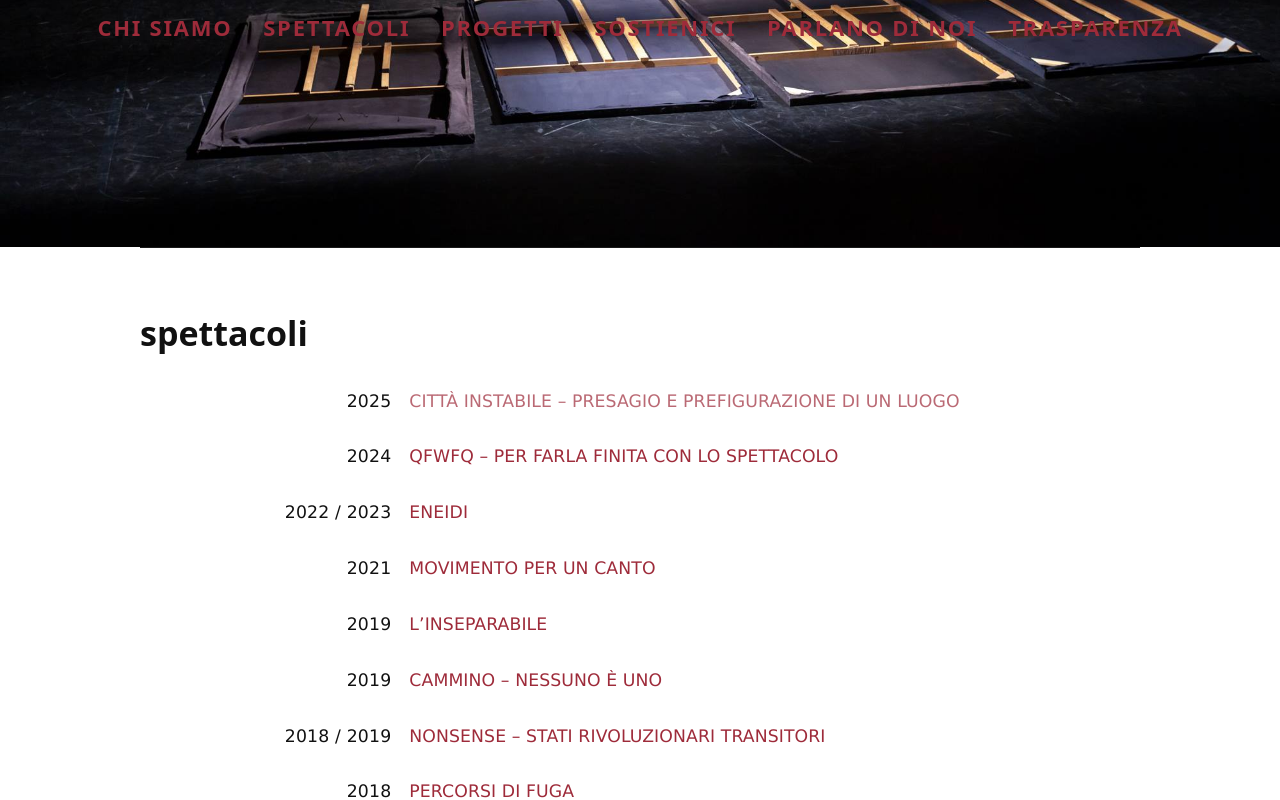
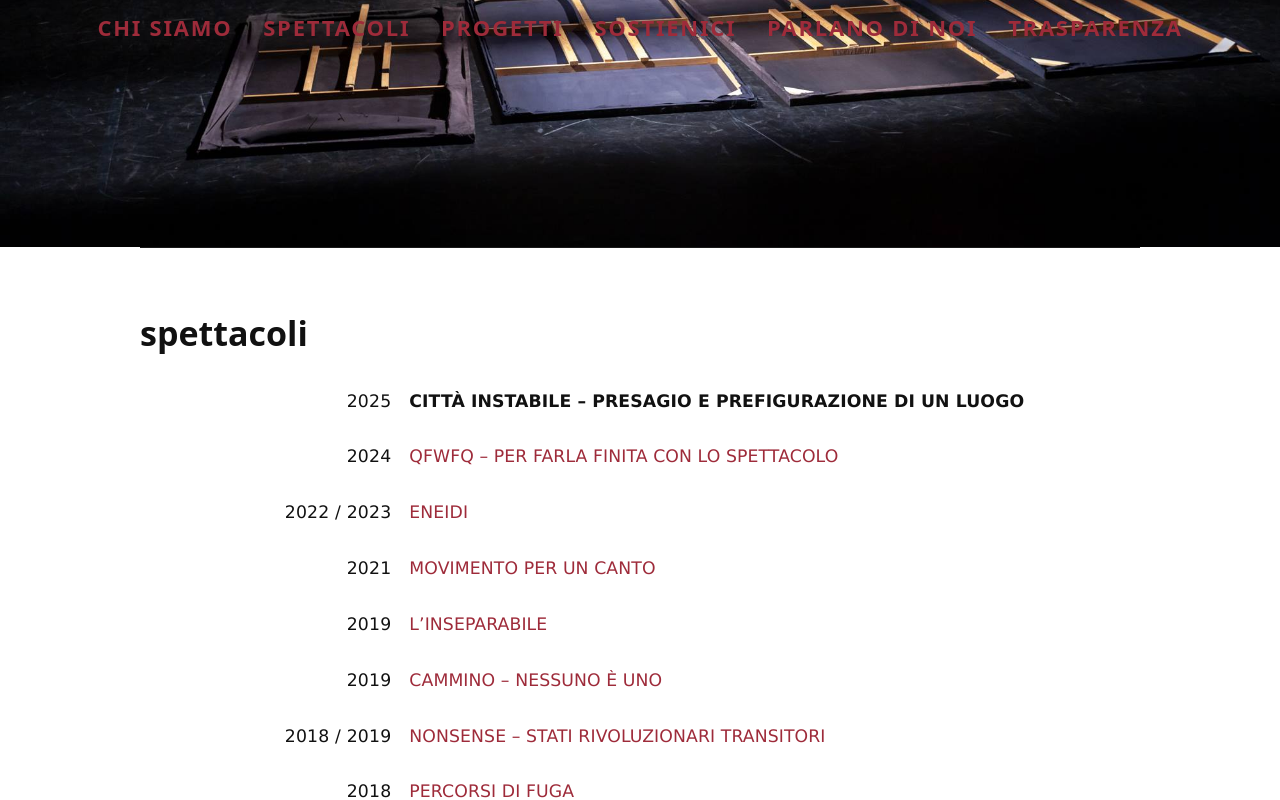
Before and after one commit to alaska182/alaska182.github.io, a plain HTML site: page spettacoli.html in a window 1280 px wide. In both pictures the pointer is over the link "CITTÀ INSTABILE – PRESAGIO E PREFIGURAZIONE DI UN LUOGO". Shown: the part 553-1353 px from the top of the page. Drawn offline with Linux system fonts and the light colour scheme; a web font is replaced by a local one.

Commit message:
Update styles.css

```diff
--- a/assets/styles.css
+++ b/assets/styles.css
@@ -361,3 +361,19 @@ h1, h2, h3, h4, h5, h6,
     .nav{ height:100dvh; }
   }
 }
+
+/* Effetto hover sui titoli spettacoli */
+.show-list .show-link {
+  color: var(--brand);
+  text-decoration: none;
+  font-weight: 400;
+  transition: font-weight .2s ease, opacity .2s ease, color .2s ease;
+}
+
+.show-list .show-link:hover,
+.show-list .show-link:focus-visible {
+  font-weight: 700;
+  color: inherit;
+  opacity: 1;
+  text-decoration: none;
+}
```
